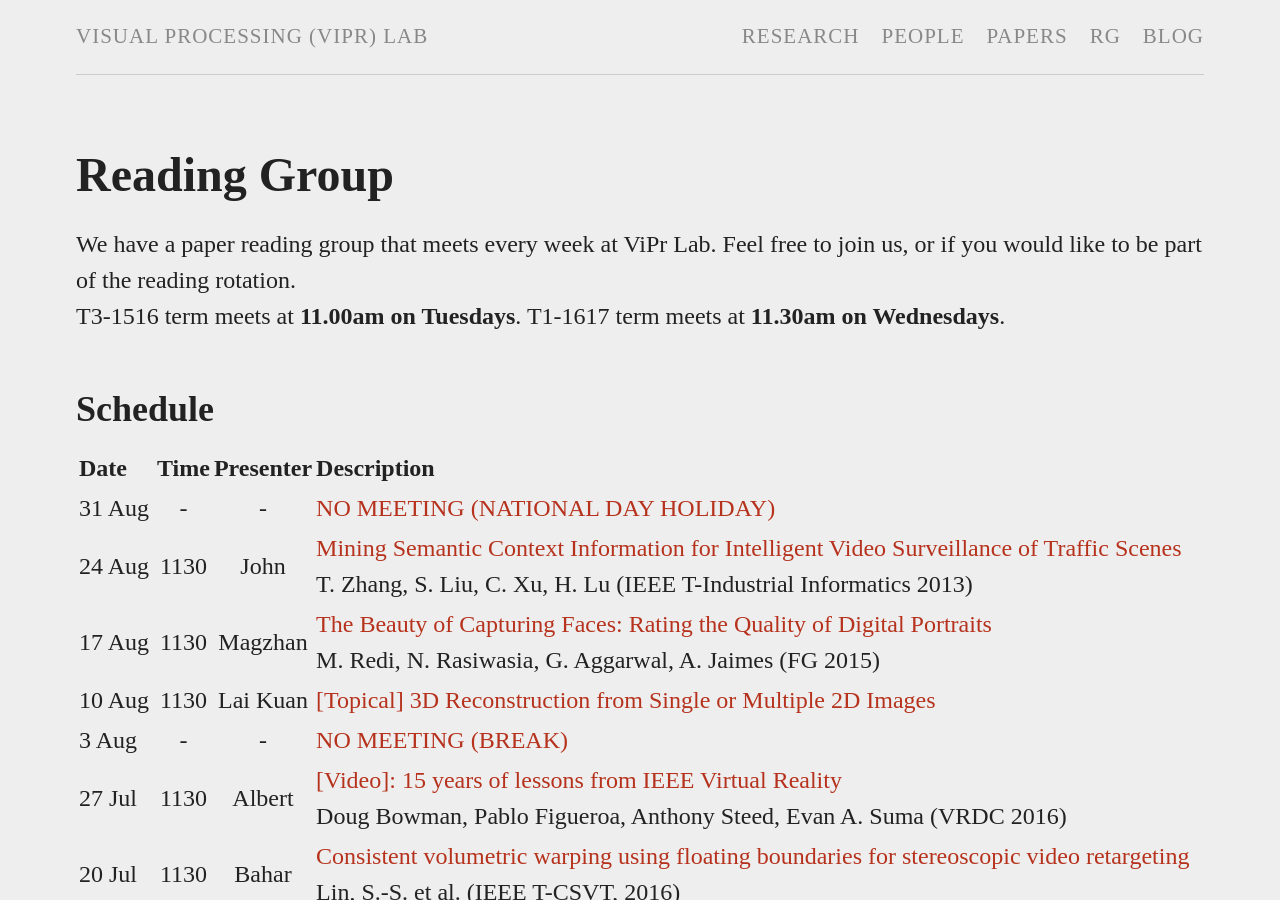
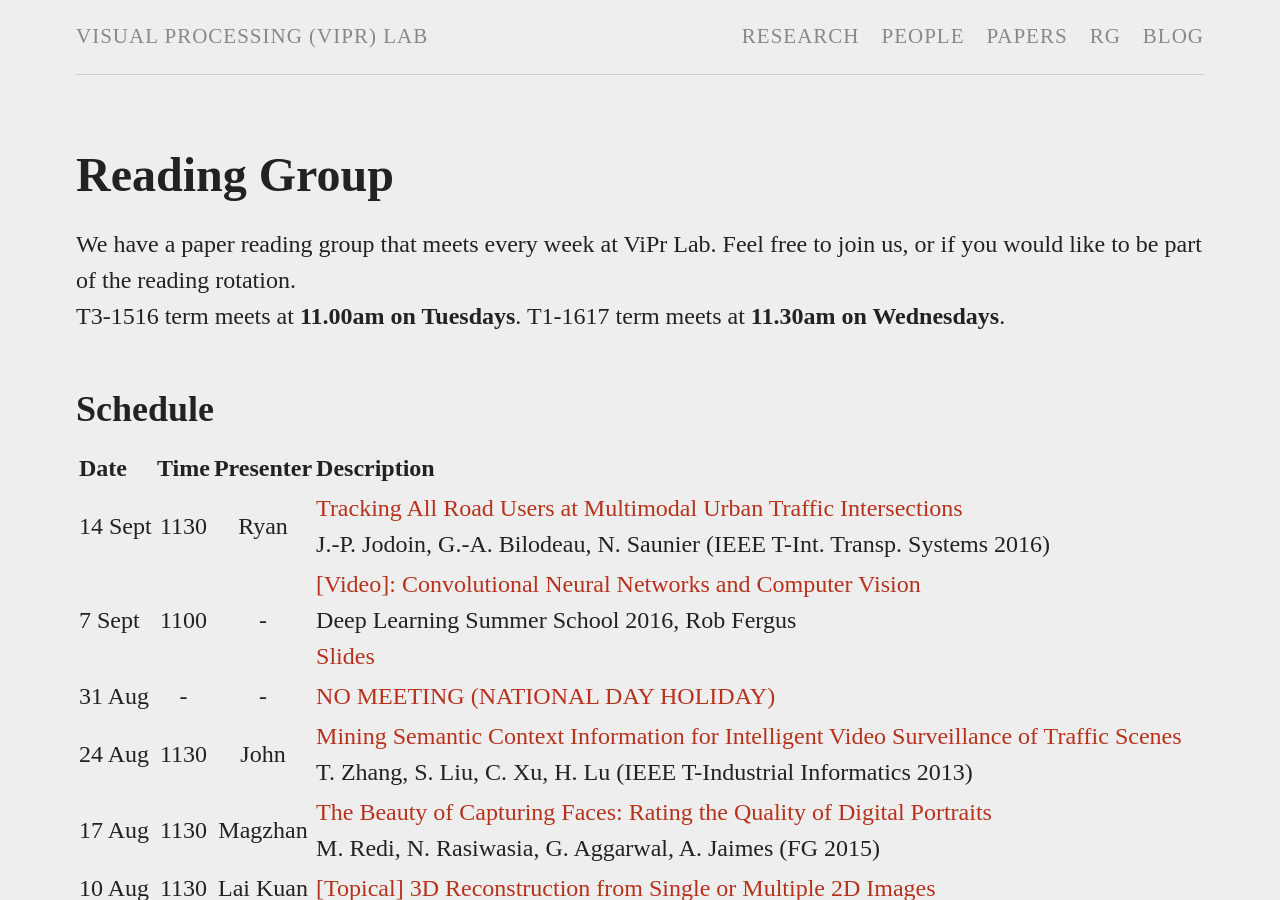
Before and after one commit to viprlab/viprlab.github.io, a Jekyll site: the page built from readinggroup.md, in a window 1280 px wide and 900 px high. Built offline with Jekyll 4.4.1, drawn with Linux system fonts in a browser that asks for light colours.

Commit message:
update schedule

```diff
--- a/readinggroup.md
+++ b/readinggroup.md
@@ -3,6 +3,19 @@ layout: page
 permalink: /readinggroup/
 title: Reading Group
 reads:
+    - date: "14 Sept"
+      time: "1130"
+      presenter: "Ryan"
+      paper: "Tracking All Road Users at Multimodal Urban Traffic Intersections"
+      details: "J.-P. Jodoin, G.-A. Bilodeau, N. Saunier (IEEE T-Int. Transp. Systems 2016)"
+      url: "http://ieeexplore.ieee.org/stamp/stamp.jsp?arnumber=7457695"
+    - date: "7 Sept"
+      time: "1100"
+      presenter: "-"
+      paper: "[Video]: Convolutional Neural Networks and Computer Vision"
+      details: "Deep Learning Summer School 2016, Rob Fergus"
+      url:     "http://videolectures.net/deeplearning2016_fergus_neural_networks/"
+      slides: "http://videolectures.net/site/normal_dl/tag=1051690/deeplearning2016_fergus_neural_networks_01.pdf"
     - date: "31 Aug"
       time: "-"
       presenter: "-"
```
